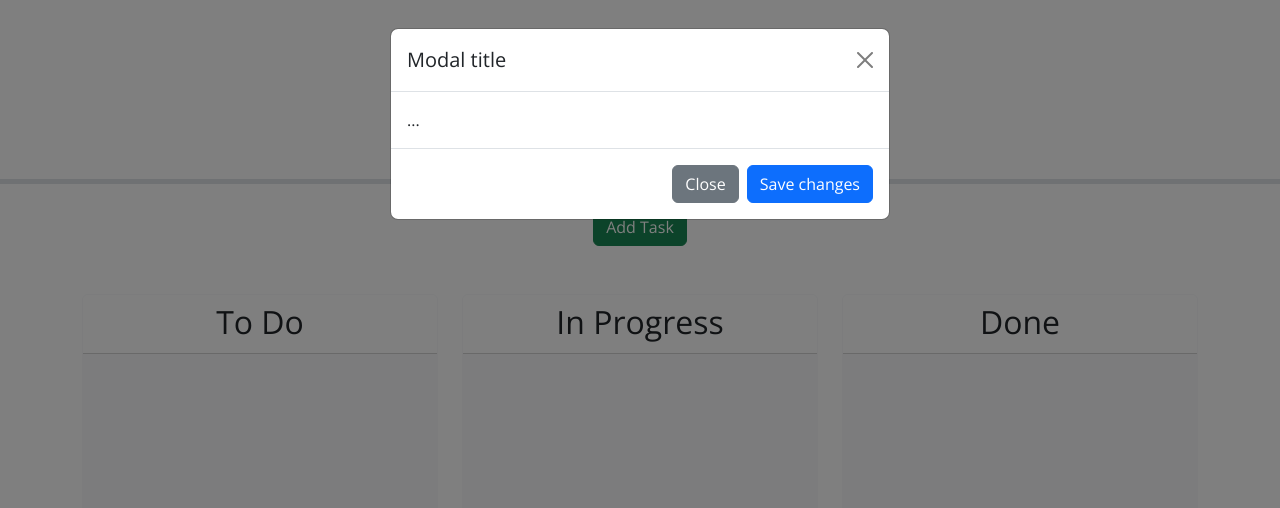
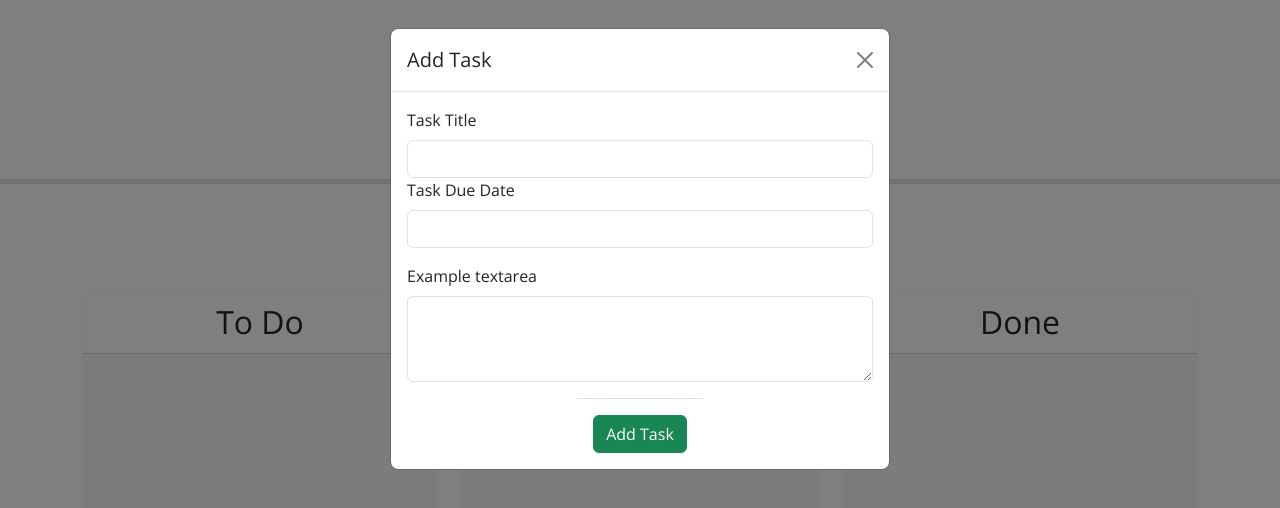
Before and after one commit to FonKnp/Fon-05-Task-Board-Challenge, a plain HTML site: page index.html in a window 1280 px wide. Both pictures are taken after a click on the button "Add Task". Drawn offline with nearby package versions, Linux system fonts and the light colour scheme.

Commit message:
add modal body content

```diff
--- a/index.html
+++ b/index.html
@@ -32,15 +32,20 @@
       <div class="modal-dialog">
         <div class="modal-content">
           <div class="modal-header">
-            <h1 class="modal-title fs-5" id="formModalLabel">Modal title</h1>
+            <h1 class="modal-title fs-5" id="formModalLabel">Add Task</h1>
             <button type="button" class="btn-close" data-bs-dismiss="modal" aria-label="Close"></button>
           </div>
           <div class="modal-body">
-            ...
+            <label id="taskTitle" for="taskTitle" class="form-label">Task Title</label>
+            <input type="text" id="inputTitle" class="form-control">
+            <label for="taskDueDate" class="form-label">Task Due Date</label>
+            <input id="taskDueDate" autocomplete="off" type="text" class="form-control mb-3"/>
+            <label for="taskTexarea" class="form-label">Example textarea</label>
+            <textarea class="form-control" id="taskTexareainput" rows="3"></textarea>
+
           </div>
-          <div class="modal-footer">
-            <button type="button" class="btn btn-secondary" data-bs-dismiss="modal">Close</button>
-            <button type="button" class="btn btn-primary">Save changes</button>
+          <div class="modal-footer mx-auto">
+            <button type="button" class="btn btn-success">Add Task</button>
           </div>
         </div>
       </div>
```
